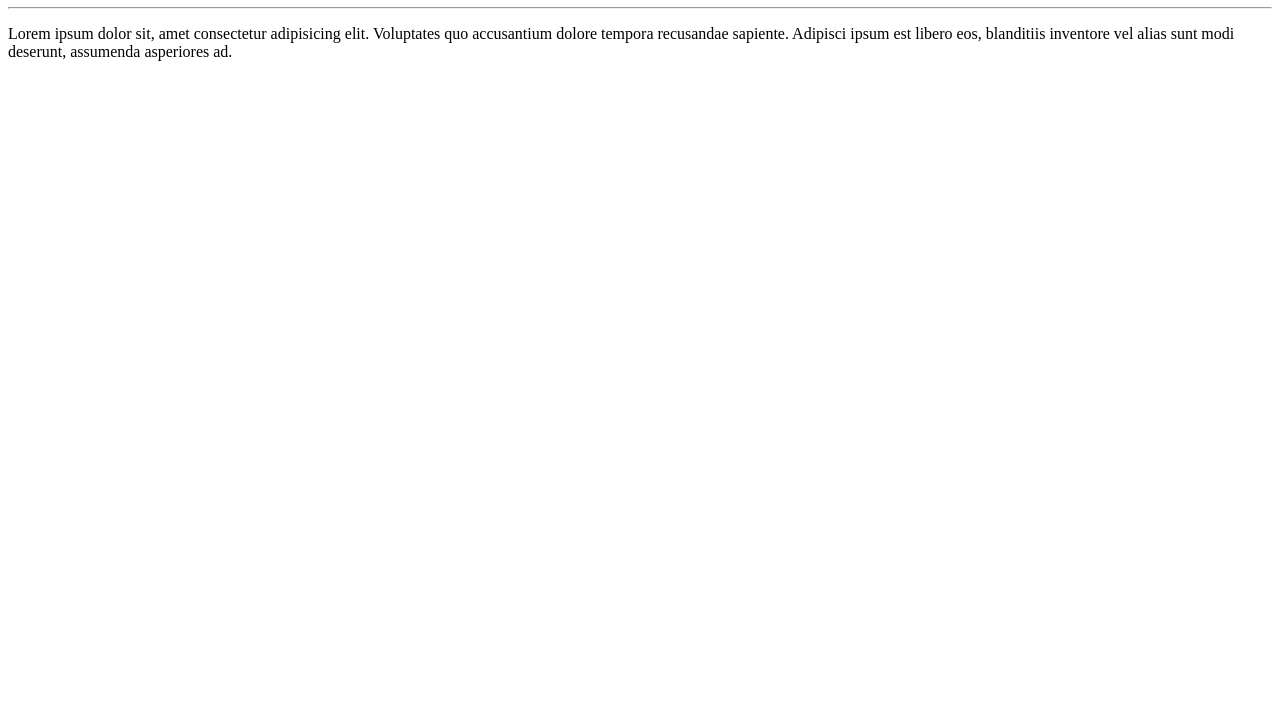
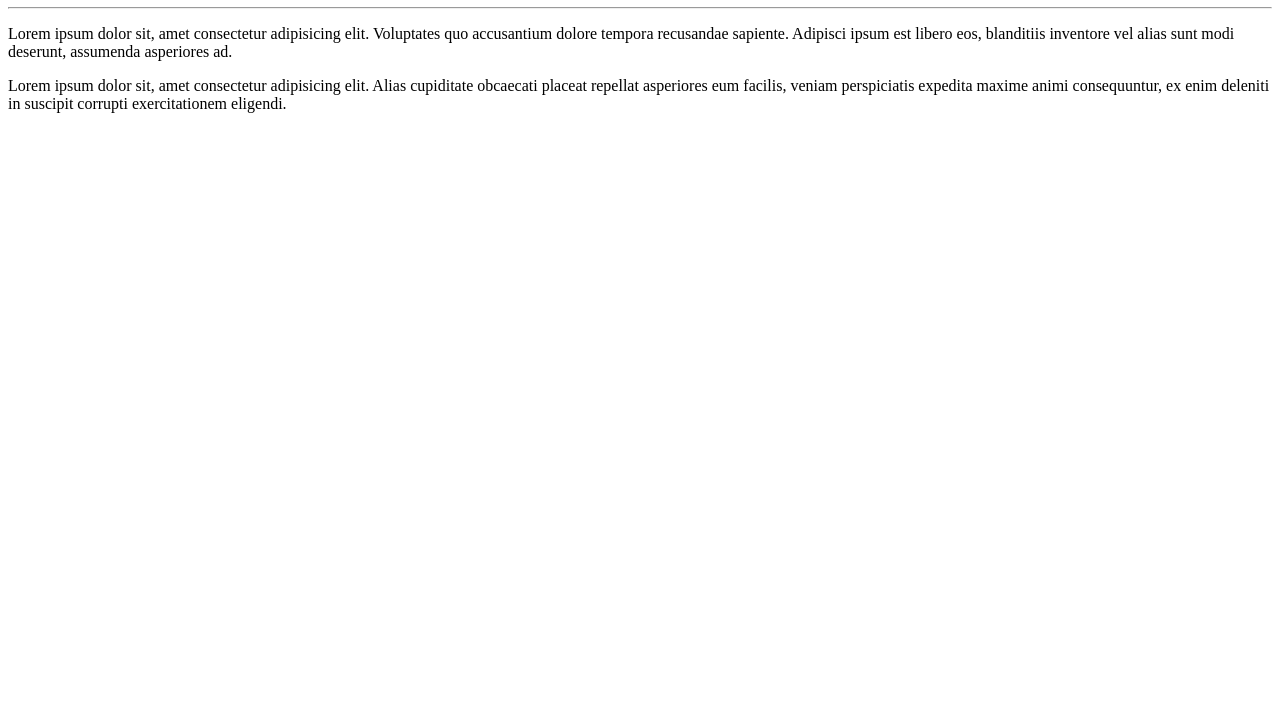
Before and after one commit to Gabrimoura/Ola-Mundo, a plain HTML site: page site-exemplo/index.html in a window 1280 px wide. Shown: the part 73-800 px from the top of the page. Drawn offline with Linux system fonts and the light colour scheme.

Commit message:
Adicionei um parágrafo

```diff
--- a/site-exemplo/index.html
+++ b/site-exemplo/index.html
@@ -9,5 +9,6 @@
         <h1>Olá, mundo!</h1>
         <hr>
         <p>Lorem ipsum dolor sit, amet consectetur adipisicing elit. Voluptates quo accusantium dolore tempora recusandae sapiente. Adipisci ipsum est libero eos, blanditiis inventore vel alias sunt modi deserunt, assumenda asperiores ad.</p>
+        <p>Lorem ipsum dolor sit, amet consectetur adipisicing elit. Alias cupiditate obcaecati placeat repellat asperiores eum facilis, veniam perspiciatis expedita maxime animi consequuntur, ex enim deleniti in suscipit corrupti exercitationem eligendi.</p>
 </body>
 </html>
```
